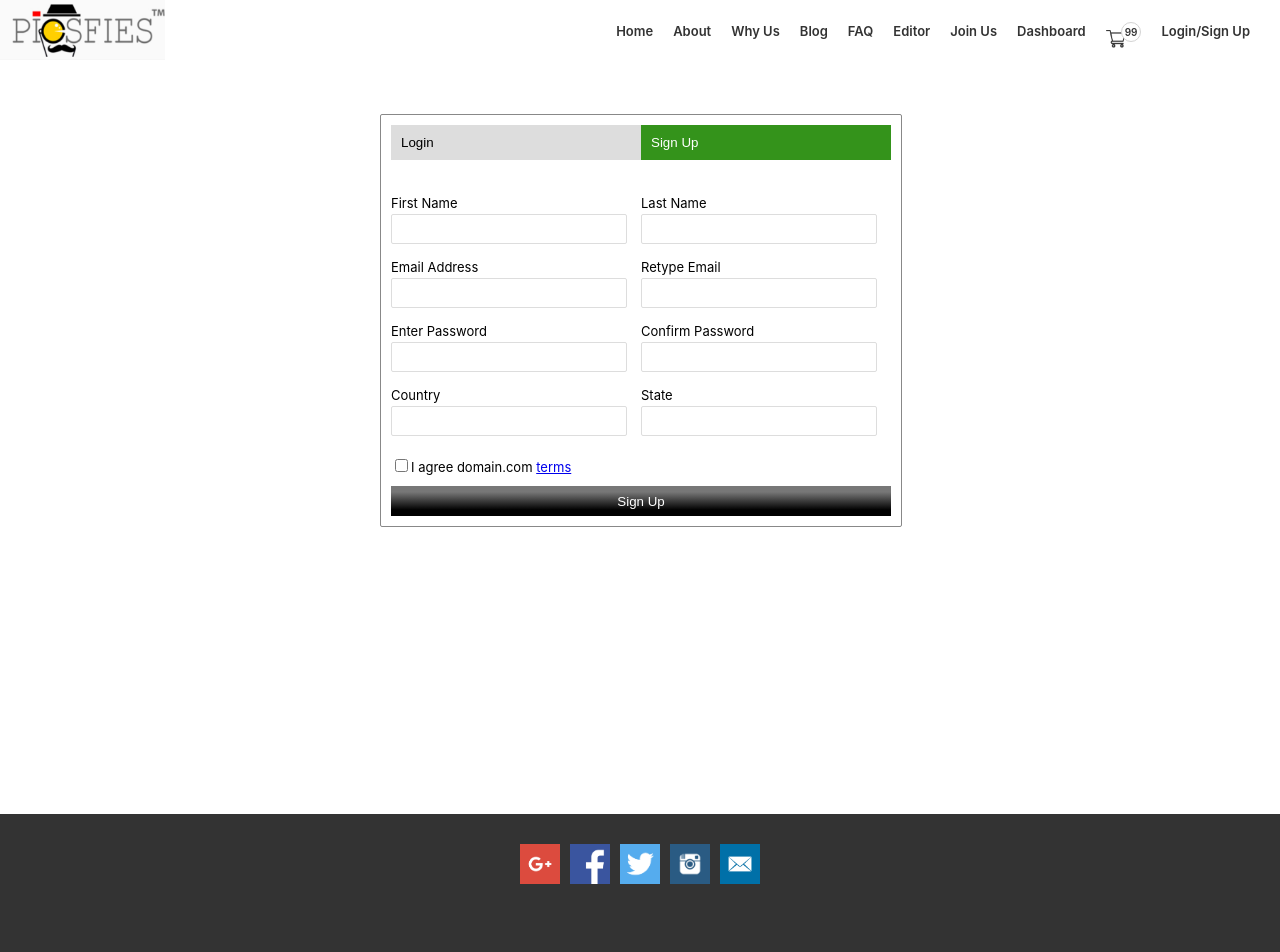
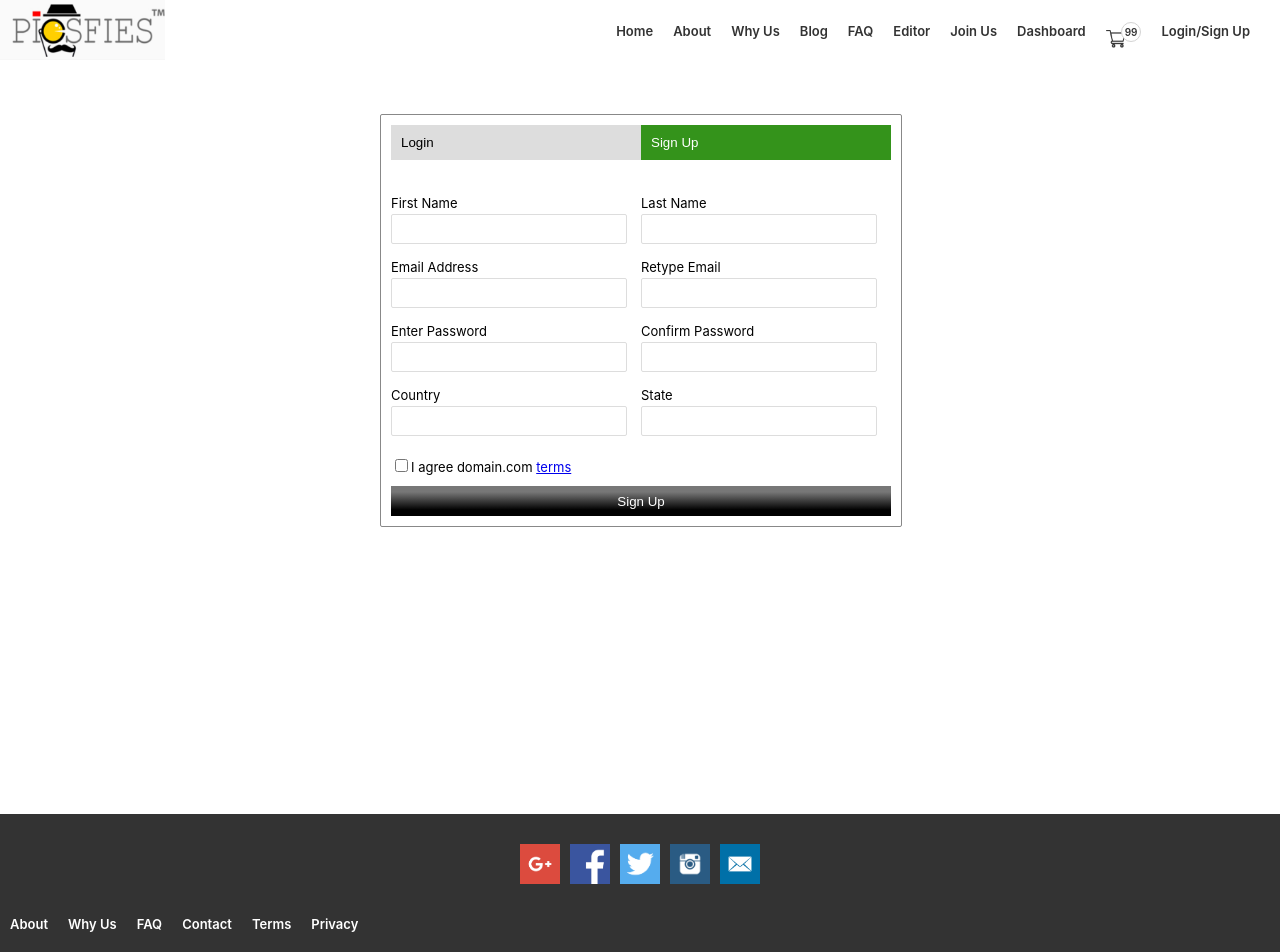
Before and after one commit to alinauroz/gogo-image, a React (Create React App) app in the folder client/: page /signup in a window 1280 px wide. Shown: the top 952 px of the page. Built offline with nearby package versions, Linux system fonts and the light colour scheme.

Commit message:
feat: added footer links

```diff
--- a/client/src/Components/Footer.jsx
+++ b/client/src/Components/Footer.jsx
@@ -1,4 +1,5 @@
 import {Text, Image, View} from './Basic/AppComponents'
+import { Link } from 'react-router-dom'
 
 import gmail from '../data/icons/gmail.png'
 import fb from '../data/icons/fb.png'
@@ -31,6 +32,14 @@ export default function () {
                     style = {{width: 40, margin: 5}}
                 />
             </View>
+            <View style = {{display: 'inline-block', marginTop: 20}}>
+                <Link to = '/about' className = 'topbar-links' style = {{color: 'white'}}>About</Link>
+                <Link to = '/why-us' className = 'topbar-links' style = {{color: 'white'}}>Why Us</Link>
+                <Link to = '/faq' className = 'topbar-links' style = {{color: 'white'}}>FAQ</Link>
+                <Link to = '/contact' className = 'topbar-links' style = {{color: 'white'}}>Contact</Link>
+                <Link to = '/terms' className = 'topbar-links' style = {{color: 'white'}}>Terms</Link>
+                <Link to = '/privacy' className = 'topbar-links' style = {{color: 'white'}}>Privacy</Link>
+            </View>
         </footer>
     )
 }
```
